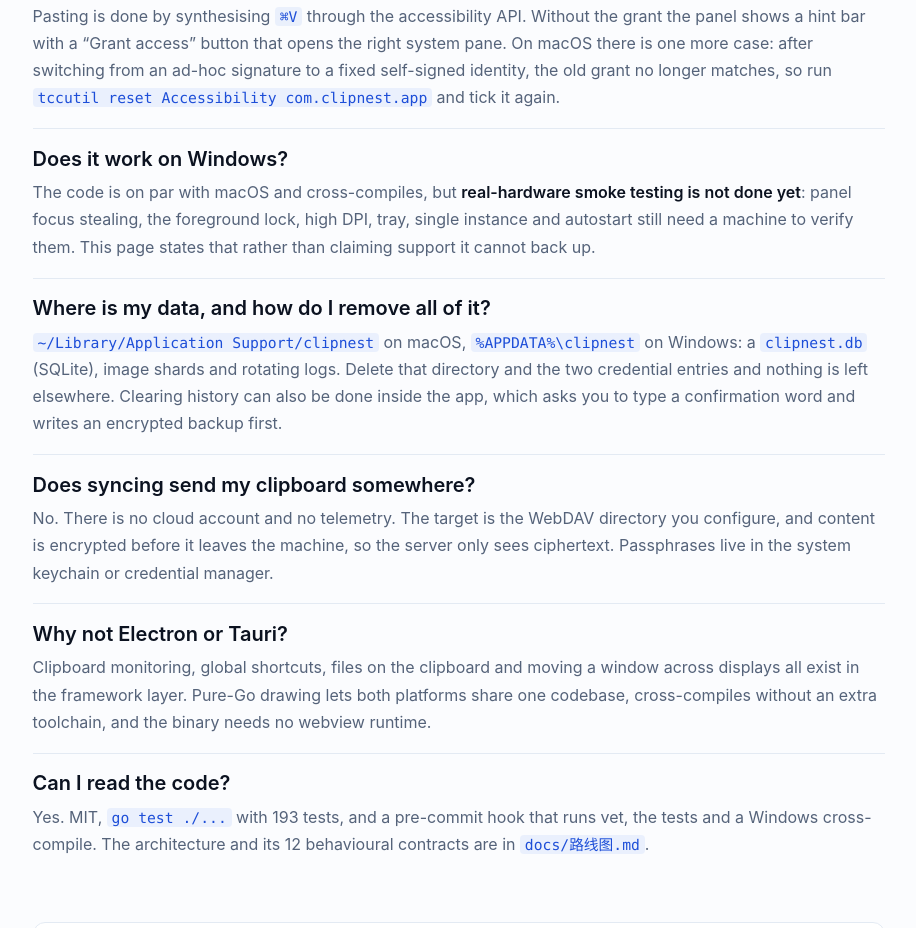
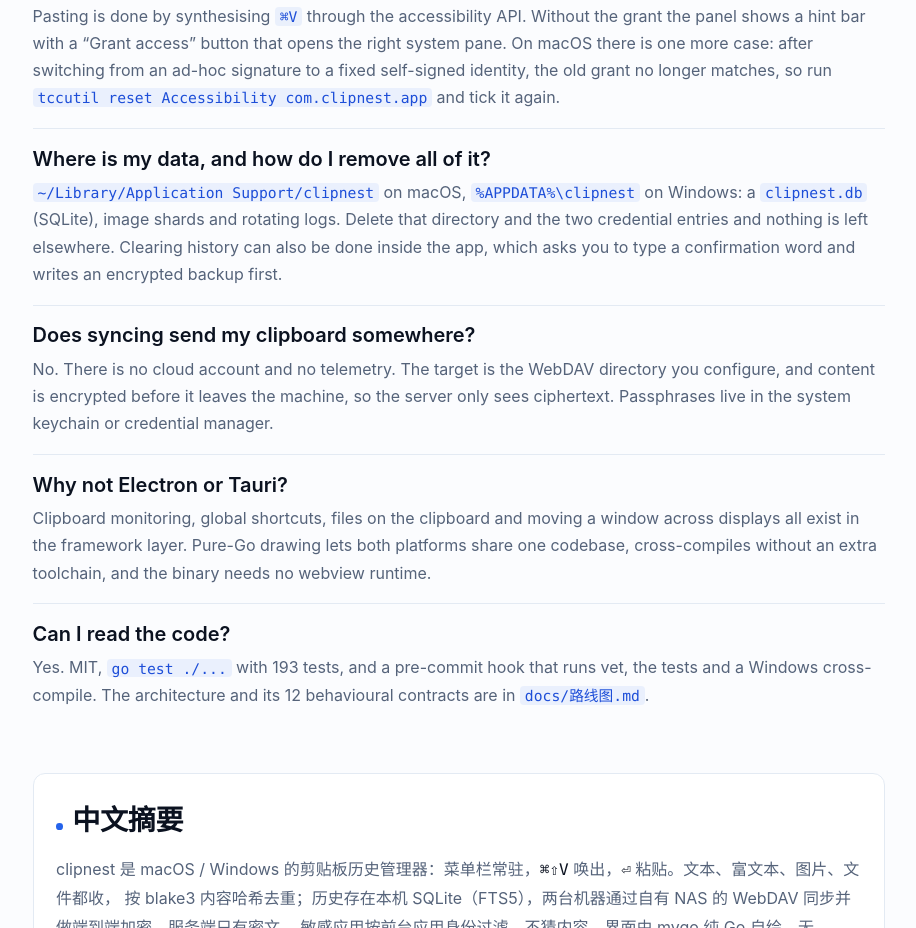
Before and after one commit to nekoleamo/clipnest, a plain HTML site: page site/en/index.html in a window 1280 px wide. Shown: the part 5349-6277 px from the top of the page, without its empty margins (181-1097 px from the left). Drawn offline with Linux system fonts and the light colour scheme.

Commit message:
docs(site): Windows 已可用 —— 删掉「Windows 上能用了吗」问答，路线图 P5 转 ✅
- site/：中英两页都删掉该条 FAQ（Windows 已可在真机使用）
- 路线图 P5 🔶→✅；执行计划去掉 T1，现状改为已可用
- windows-能力对照.md：表头改为「已可日常使用」，逐项结论仍按「跑过才算 ✅」保留待补
- 变更记录：未发布补一条

```diff
--- a/site/en/index.html
+++ b/site/en/index.html
@@ -241,10 +241,6 @@
     <dd>Pasting is done by synthesising <code>⌘V</code> through the accessibility API. Without the grant the panel shows a hint bar with a
       “Grant access” button that opens the right system pane. On macOS there is one more case: after switching from an ad-hoc signature to a
       fixed self-signed identity, the old grant no longer matches, so run <code>tccutil reset Accessibility com.clipnest.app</code> and tick it again.</dd>
-    <dt>Does it work on Windows?</dt>
-    <dd>The code is on par with macOS and cross-compiles, but <b>real-hardware smoke testing is not done yet</b>: panel focus stealing, the
-      foreground lock, high DPI, tray, single instance and autostart still need a machine to verify them. This page states that rather than
-      claiming support it cannot back up.</dd>
     <dt>Where is my data, and how do I remove all of it?</dt>
     <dd><code>~/Library/Application Support/clipnest</code> on macOS, <code>%APPDATA%\clipnest</code> on Windows: a <code>clipnest.db</code> (SQLite),
       image shards and rotating logs. Delete that directory and the two credential entries and nothing is left elsewhere. Clearing history can also
```
Also changed, not shown: site/index.html (+0 -3 lines), 4 other files.
